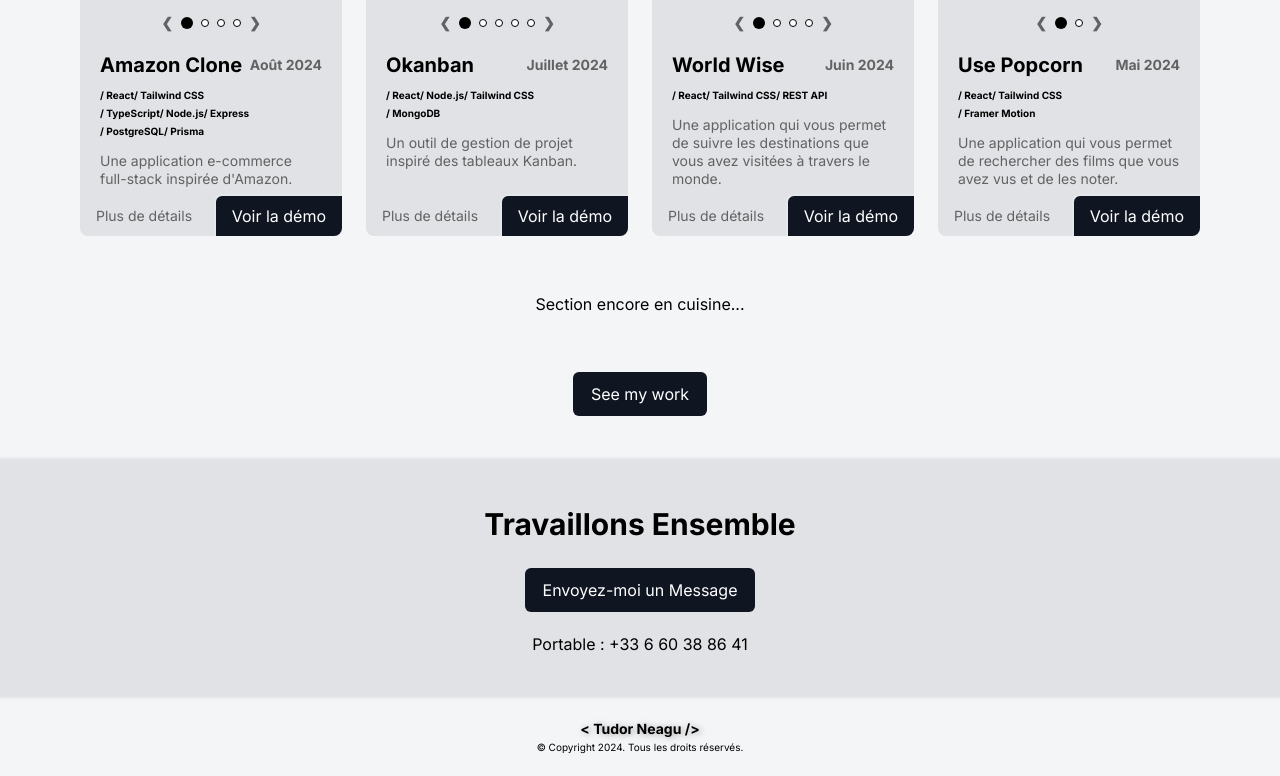
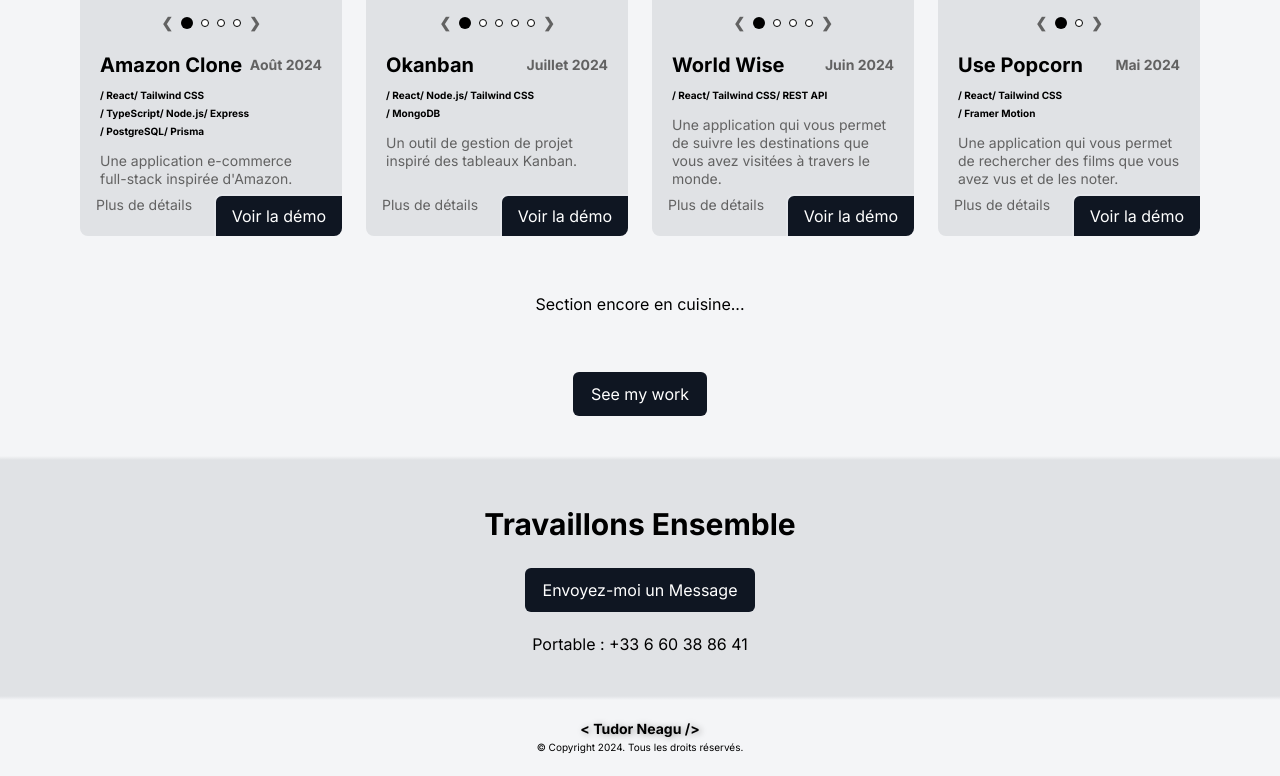
Before and after one commit to tudorneagu/Portofolio, a React (Vite) app: page / in a window 1280 px wide. Shown: the part 1218-1994 px from the top of the page. Built offline with nearby package versions, Linux system fonts and the light colour scheme.

Commit message:
bug fix on link

```diff
--- a/src/components/Projects/ProjectCard.tsx
+++ b/src/components/Projects/ProjectCard.tsx
@@ -2,6 +2,7 @@
 import Caroussel from "../ui/Caroussel";
 import { useTranslation } from "react-i18next";
 import type { Project } from "../../@types/index.types";
+import { Link } from "react-router-dom";
 
 function ProjectCard({
   date,
@@ -41,12 +42,8 @@
       </div>
 
       <div className=" flex  justify-between items-center">
-        <div>
-          <a
-            className="mb-5 ml-4 text-m-regular  text-medium hover:font-bold hover:text-black "
-            href={`/projects/${title}`}>
-            {t("projects_preview_more")}
-          </a>
+        <div className="mb-5 ml-4 text-m-regular  text-medium hover:font-bold hover:text-black ">
+          <Link to={`/projects/${title}`}>{t("projects_preview_more")}</Link>
         </div>
 
         <Button
```
